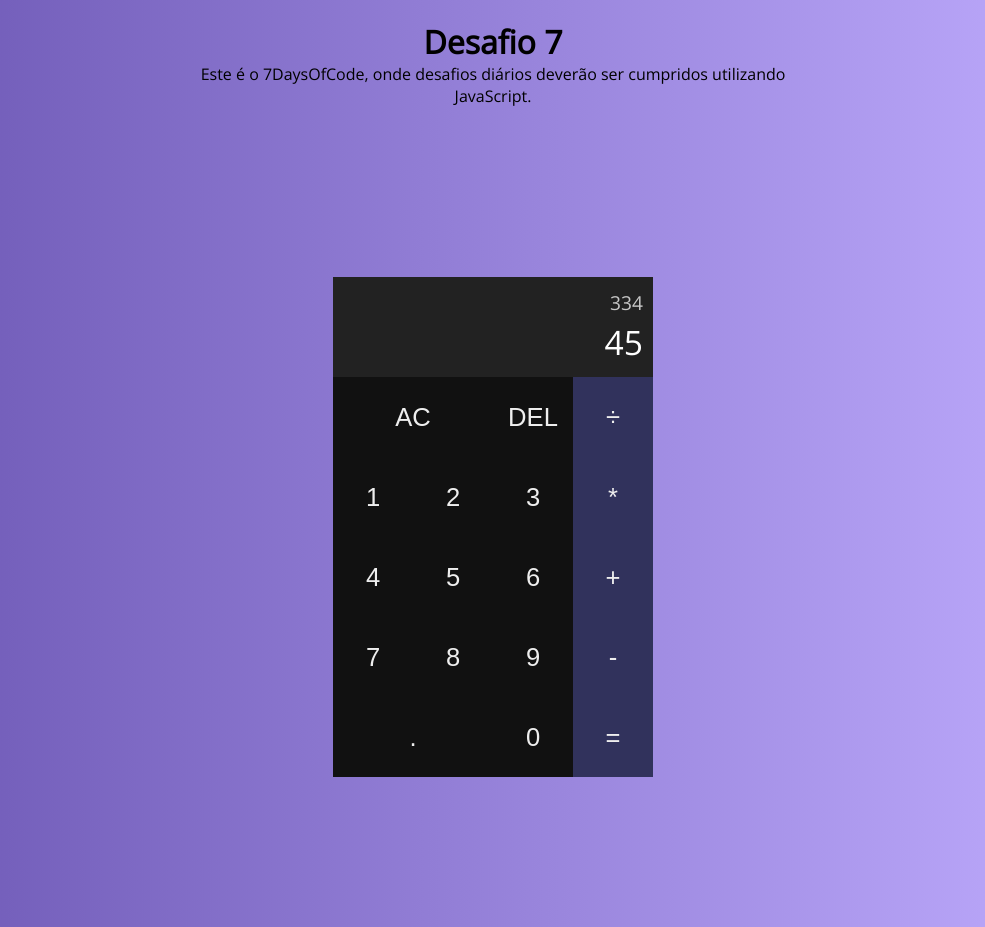
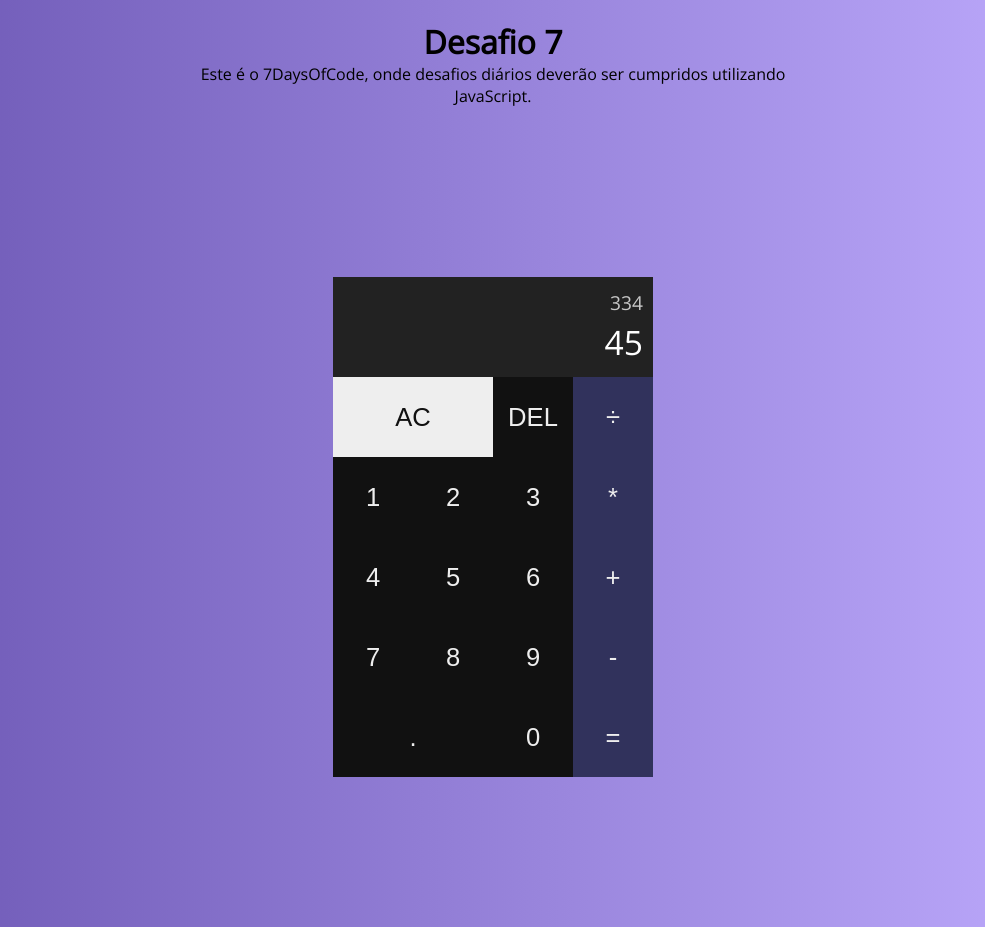
Before and after one commit to joabemilio/7DaysOfCode-LogicaJS, a plain HTML site: page Dia 7/desafio7.html in a window 1280 px wide. In both pictures the pointer is over the button "AC". Shown: the whole page, without its empty margins (147-1132 px from the left). Drawn offline with nearby package versions, Linux system fonts and the light colour scheme.

Commit message:
css alterado, botao com efeito hover

```diff
--- a/Dia 7/desafio7.css
+++ b/Dia 7/desafio7.css
@@ -7,7 +7,7 @@
   grid-template-rows: minmax(100px, auto) repeat(5, 80px);
 }
 
-.grid-container>button {
+.grid-container > button {
   cursor: pointer;
   font-size: 1.6rem;
   font-weight: 400;
@@ -15,6 +15,11 @@
   outline: none;
   background-color: #111;
   color: #eee;
+}
+
+.grid-container > button:hover {
+  background: #eee;
+  color: #111;
 }
 
 .grid-container>.operator {
```
